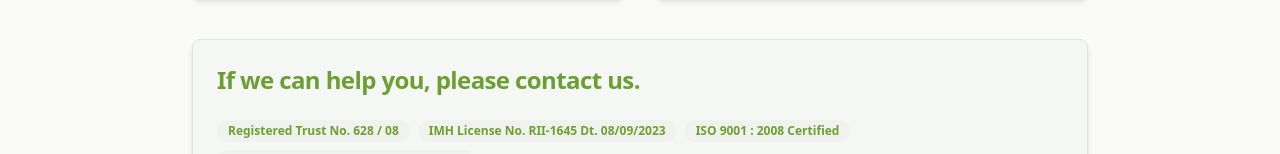
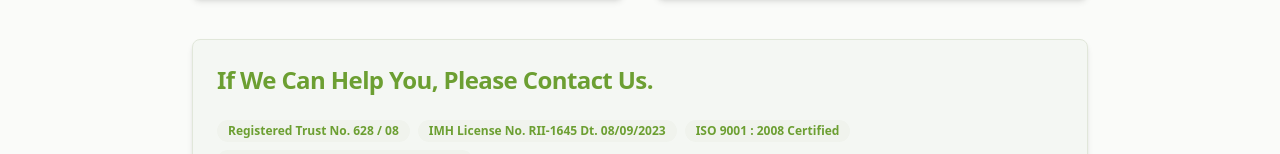
Before and after one commit to tanishpoddar/Concern-Website, a Next.js app: page /training in a window 1280 px wide. Shown: the part 1134-1288 px from the top of the page. Built offline with nearby package versions, Linux system fonts and the light colour scheme.

Commit message:
changed-code-files

```diff
--- a/src/app/training/page.tsx
+++ b/src/app/training/page.tsx
@@ -95,7 +95,7 @@ export default function TrainingPage() {
         >
             <Card className="bg-secondary/50 shadow-md">
             <CardHeader>
-                <CardTitle className="text-xl md:text-2xl text-primary">If we can help you, please contact us.</CardTitle>
+                <CardTitle className="text-xl md:text-2xl text-primary">If We Can Help You, Please Contact Us.</CardTitle>
             </CardHeader>
             <CardContent className="space-y-2 text-muted-foreground">
                 <div className="flex flex-wrap gap-2">
--- a/src/components/footer.tsx
+++ b/src/components/footer.tsx
@@ -61,10 +61,10 @@ export default function Footer() {
               <p className="flex items-start text-left">
                 <span>CONCERN, Zonta Resource Centre, No.5, Manikam Nagar, Noothancheri, Madambakam, Chennai - 600 126.</span>
               </p>
-              <p className="flex items-baseline">
+              <a href="tel:04446865176" className="flex items-baseline hover:text-primary transition-colors">
                 <Phone className="mr-3 h-4 w-4 shrink-0 text-primary" />
                 <span>044 46865176</span>
-              </p>
+              </a>
             </address>
           </div>
 
@@ -75,10 +75,10 @@ export default function Footer() {
                   <Mail className="mr-3 h-4 w-4 shrink-0 text-primary" />
                   <span>concernrehab@gmail.com</span>
                 </a>
-                <p className="flex items-baseline">
+                <a href="tel:+919840800816" className="flex items-baseline hover:text-primary transition-colors">
                   <Phone className="mr-3 h-4 w-4 shrink-0 text-primary" />
                   <span>+91 9840800816</span>
-                </p>
+                </a>
               </div>
           </div>
 
```
